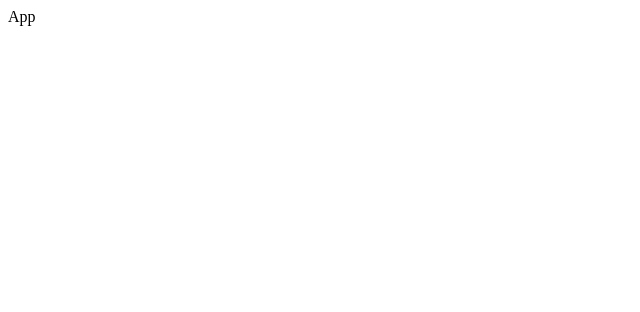
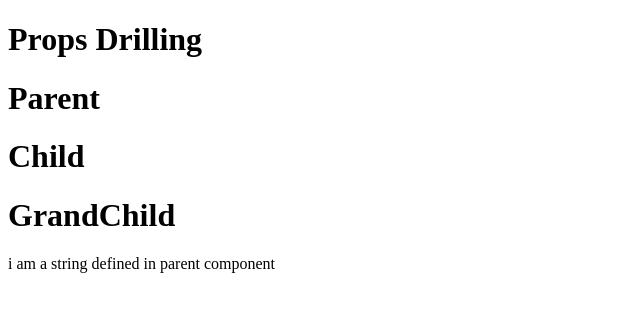
Before and after one commit to ows-ali/react-series, a React (Create React App) app: page / in a window 1280 px wide. Shown: the top 312 px of the page, without its empty margins (0-640 px from the left). Built offline with nearby package versions, Linux system fonts and the light colour scheme.

Commit message:
props drilling example

```diff
--- a/src/App.js
+++ b/src/App.js
@@ -1,7 +1,13 @@
 import React from "react";
+import Parent from "./Parent";
 
 const App = () => {
-  return <div>App</div>;
+  return (
+    <div>
+      <h1>Props Drilling</h1>
+      <Parent />
+    </div>
+  );
 };
 
 export default App;
--- /dev/null
+++ b/src/Child.js
@@ -0,0 +1,14 @@
+import React from "react";
+import GrandChild from "./GrandChild";
+
+const Child = ({ mydata }) => {
+  return (
+    <div>
+      <h1>Child</h1>
+
+      <GrandChild data={mydata} />
+    </div>
+  );
+};
+
+export default Child;
--- /dev/null
+++ b/src/GrandChild.js
@@ -0,0 +1,12 @@
+import React from "react";
+
+const GrandChild = ({ data }) => {
+  return (
+    <div>
+      <h1>GrandChild</h1>
+      <p>{data}</p>
+    </div>
+  );
+};
+
+export default GrandChild;
--- /dev/null
+++ b/src/Parent.js
@@ -0,0 +1,13 @@
+import React from "react";
+import Child from "./Child";
+
+const Parent = () => {
+  return (
+    <div>
+      <h1>Parent</h1>
+      <Child mydata={"i am a string defined in parent component"} />
+    </div>
+  );
+};
+
+export default Parent;
```
Also changed, not shown: 1 other file (tests, documents, lock files or other folders).
